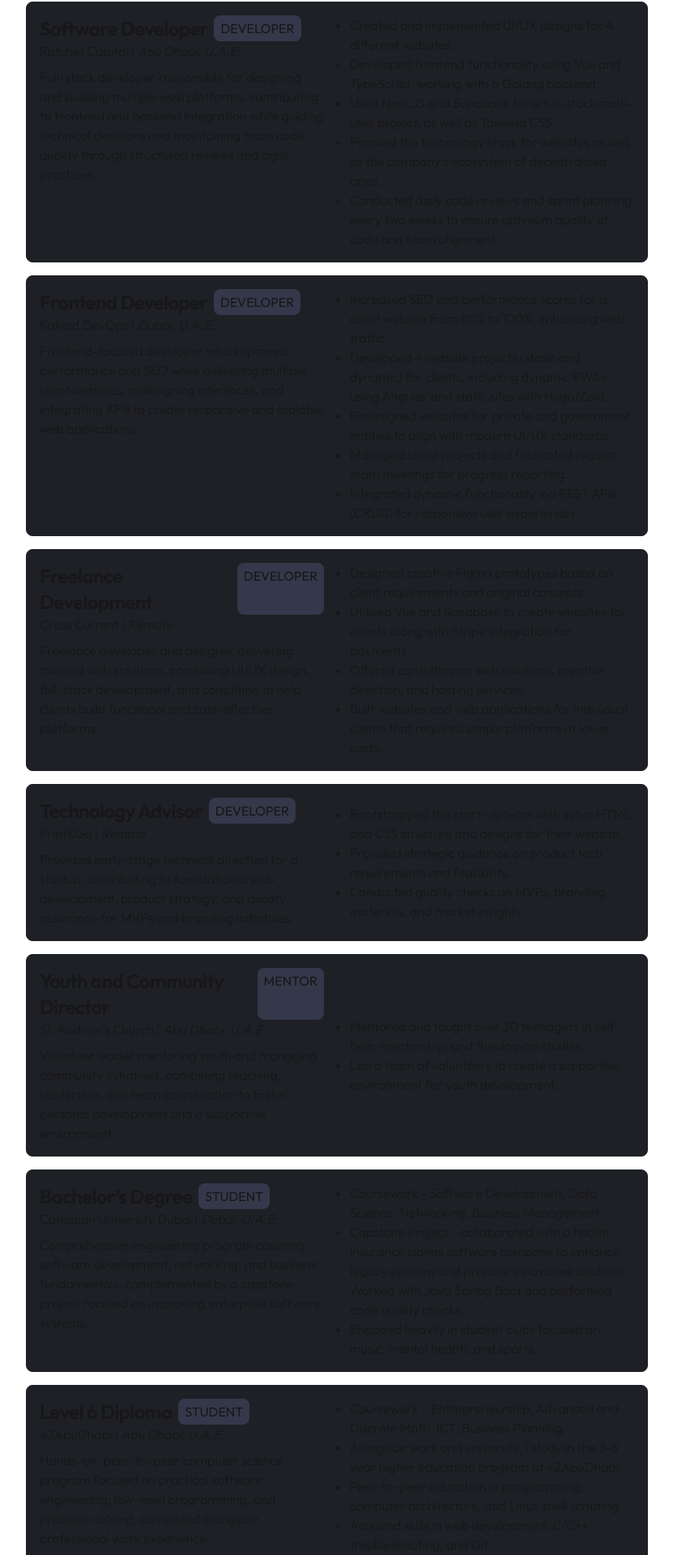
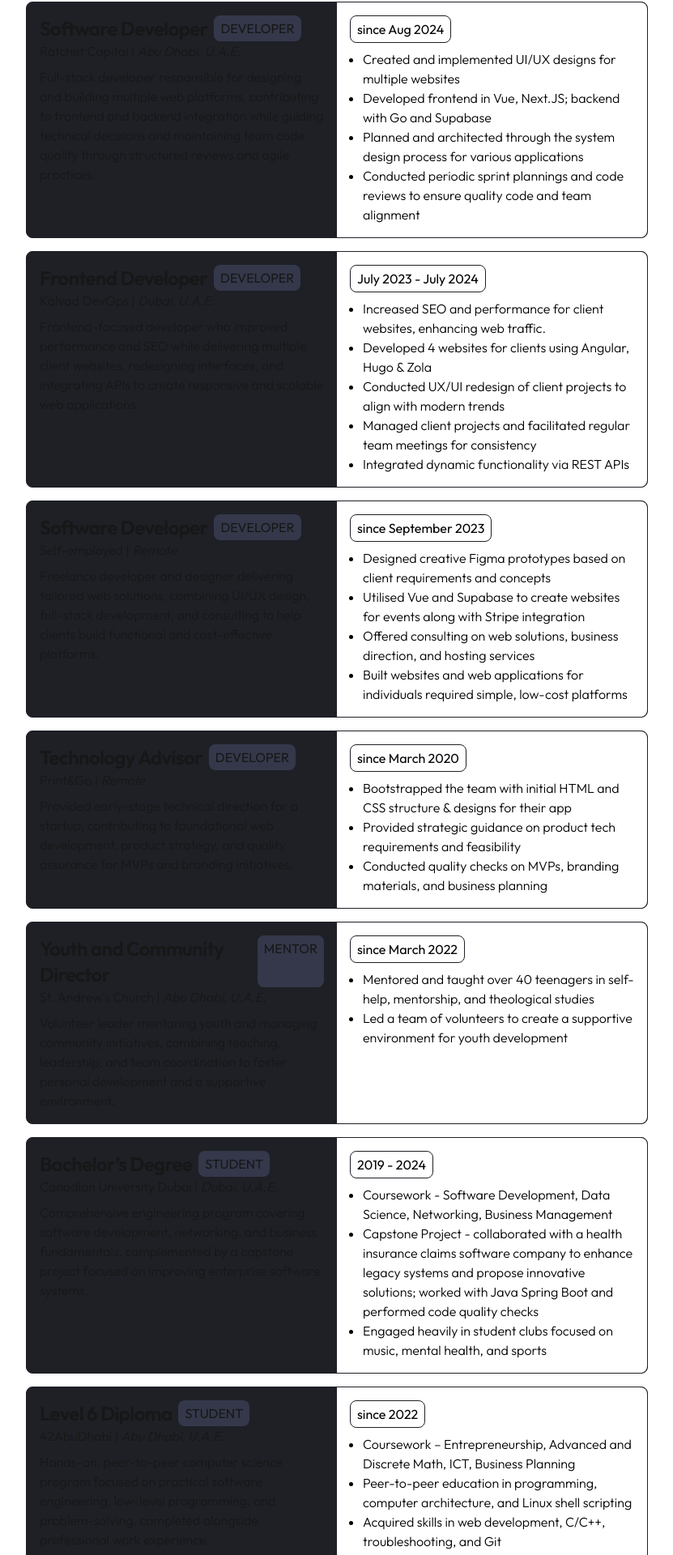
Before and after one commit to Selerium/portfolio, a Next.js app: page / in a window 1280 px wide. Shown: the part 1712-3632 px from the top of the page at 81% size, without its empty margins (224-1055 px from the left). Built offline with nearby package versions, Linux system fonts and the light colour scheme.

Commit message:
updated resume points

```diff
--- a/src/components/resume.tsx
+++ b/src/components/resume.tsx
@@ -13,11 +13,10 @@ export default function Resume() {
       summary:
         "Full-stack developer responsible for designing and building multiple web platforms, contributing to frontend and backend integration while guiding technical decisions and maintaining team code quality through structured reviews and agile practices.",
       points: [
-        "Created and implemented UI/UX designs for 4 different websites.",
-        "Developed frontend functionality using Vue and TypeScript, working with a Golang backend.",
-        "Used Next.JS and Supabase for a full-stack multi-user project, as well as Tailwind CSS.",
-        "Planned the technology stack for websites as well as the company’s ecosystem of decentralized apps.",
-        "Conducted daily code reviews and sprint planning every two weeks to ensure optimum quality of code and team alignment.",
+        "Created and implemented UI/UX designs for multiple websites",
+        "Developed frontend in Vue, Next.JS; backend with Go and Supabase",
+        "Planned and architected through the system design process for various applications",
+        "Conducted periodic sprint plannings and code reviews to ensure quality code and team alignment",
       ],
       startDate: "Aug 2024",
       endDate: "Present",
@@ -30,27 +29,27 @@ export default function Resume() {
       summary:
         "Frontend-focused developer who improved performance and SEO while delivering multiple client websites, redesigning interfaces, and integrating APIs to create responsive and scalable web applications.",
       points: [
-        "Increased SEO and performance scores for a client website from 80% to 100%, enhancing web traffic.",
-        "Developed 4 website projects (static and dynamic) for clients, including dynamic PWAs using Angular and static sites with Hugo/Zola.",
-        "Redesigned websites for private and government entities to align with modern UI/UX standards.",
-        "Managed client projects and facilitated regular team meetings for progress reporting.",
-        "Integrated dynamic functionality via REST APIs (CRUD) for responsive user experiences.",
+        "Increased SEO and performance for client websites, enhancing web traffic.",
+        "Developed 4 websites for clients using Angular, Hugo & Zola",
+        "Conducted UX/UI redesign of client projects to align with modern trends",
+        "Managed client projects and facilitated regular team meetings for consistency",
+        "Integrated dynamic functionality via REST APIs",
       ],
       startDate: "July 2023",
       endDate: "July 2024",
     },
     {
-      title: "Freelance Development",
+      title: "Software Developer",
       type: "DEVELOPER",
-      organization: "Cross Current",
+      organization: "Self-employed",
       location: "Remote",
       summary:
         "Freelance developer and designer delivering tailored web solutions, combining UI/UX design, full-stack development, and consulting to help clients build functional and cost-effective platforms.",
       points: [
-        "Designed creative Figma prototypes based on client requirements and original concepts.",
-        "Utilised Vue and Supabase to create websites for events along with Stripe integration for payments.",
-        "Offered consulting on web solutions, creative direction, and hosting services.",
-        "Built websites and web applications for individual clients that required simple platforms at lower costs.",
+        "Designed creative Figma prototypes based on client requirements and concepts",
+        "Utilised Vue and Supabase to create websites for events along with Stripe integration",
+        "Offered consulting on web solutions, business direction, and hosting services",
+        "Built websites and web applications for individuals required simple, low-cost platforms",
       ],
       startDate: "September 2023",
       endDate: "Present",
@@ -63,9 +62,9 @@ export default function Resume() {
       summary:
         "Provided early-stage technical direction for a startup, contributing to foundational web development, product strategy, and quality assurance for MVPs and branding initiatives.",
       points: [
-        "Bootstrapped the start-up team with initial HTML and CSS structure and designs for their website.",
-        "Provided strategic guidance on product tech requirements and feasibility.",
-        "Conducted quality checks on MVPs, branding materials, and market insights.",
+        "Bootstrapped the team with initial HTML and CSS structure & designs for their app",
+        "Provided strategic guidance on product tech requirements and feasibility",
+        "Conducted quality checks on MVPs, branding materials, and business planning",
       ],
       startDate: "March 2020",
       endDate: "Present",
@@ -78,8 +77,8 @@ export default function Resume() {
       summary:
         "Volunteer leader mentoring youth and managing community initiatives, combining teaching, leadership, and team coordination to foster personal development and a supportive environment.",
       points: [
-        "Mentored and taught over 30 teenagers in self-help, mentorship, and theological studies.",
-        "Led a team of volunteers to create a supportive environment for youth development.",
+        "Mentored and taught over 40 teenagers in self-help, mentorship, and theological studies",
+        "Led a team of volunteers to create a supportive environment for youth development",
       ],
       startDate: "March 2022",
       endDate: "Present",
@@ -92,9 +91,9 @@ export default function Resume() {
       summary:
         "Comprehensive engineering program covering software development, networking, and business fundamentals, complemented by a capstone project focused on improving enterprise software systems.",
       points: [
-        "Coursework - Software Development, Data Science, Networking, Business Management.",
-        "Capstone Project - collaborated with a health insurance claims software company to enhance legacy systems and propose innovative solutions. Worked with Java Spring Boot and performed code quality checks.",
-        "Engaged heavily in student clubs focused on music, mental health, and sports.",
+        "Coursework - Software Development, Data Science, Networking, Business Management",
+        "Capstone Project - collaborated with a health insurance claims software company to enhance legacy systems and propose innovative solutions; worked with Java Spring Boot and performed code quality checks",
+        "Engaged heavily in student clubs focused on music, mental health, and sports",
       ],
       startDate: "2019",
       endDate: "2024",
@@ -107,10 +106,9 @@ export default function Resume() {
       summary:
         "Hands-on, peer-to-peer computer science program focused on practical software engineering, low-level programming, and problem-solving, completed alongside professional work experience.",
       points: [
-        "Coursework – Entrepreneurship, Advanced and Discrete Math, ICT, Business Planning.",
-        "Alongside work and university, I study in the 3-5 year higher education program at 42AbuDhabi.",
-        "Peer-to-peer education in programming, computer architecture, and Linux shell scripting.",
-        "Acquired skills in web development, C/C++, troubleshooting, and Git.",
+        "Coursework – Entrepreneurship, Advanced and Discrete Math, ICT, Business Planning",
+        "Peer-to-peer education in programming, computer architecture, and Linux shell scripting",
+        "Acquired skills in web development, C/C++, troubleshooting, and Git",
       ],
       startDate: "2022",
       endDate: "Present",
@@ -141,7 +139,7 @@ export default function Resume() {
       </div>
       {resumeList.map((item) => (
         <div
-          key={item.title}
+          key={`${item.title}${item.organization}`}
           className={`flex rounded-lg border border-primary transition-all bg-primary ${
             selectedOption === "ALL" || item.type === selectedOption
               ? "scale-100 opacity-100 order-2"
@@ -163,10 +161,15 @@ export default function Resume() {
             </div>
             <p className="font-light">{item.summary}</p>
           </div>
-          <div className="w-1/2 flex flex-col justify-center gap-2 p-4">
-            <ul className="list-disc">
+          <div className="w-1/2 flex flex-col justify-start gap-2 p-4 bg-white text-black rounded-r-lg">
+            <p className="py-1 px-2 border border-primary rounded-lg w-fit">
+              {item.endDate === 'Present' ? `since ${item.startDate} ` : `${item.startDate} - ${item.endDate}`}
+            </p>
+            <ul className="list-disc ml-4">
               {item.points.map((point) => (
-                <li key={point} className="font-light" >{point}</li>
+                <li key={point} className="font-light">
+                  {point}
+                </li>
               ))}
             </ul>
           </div>
```
